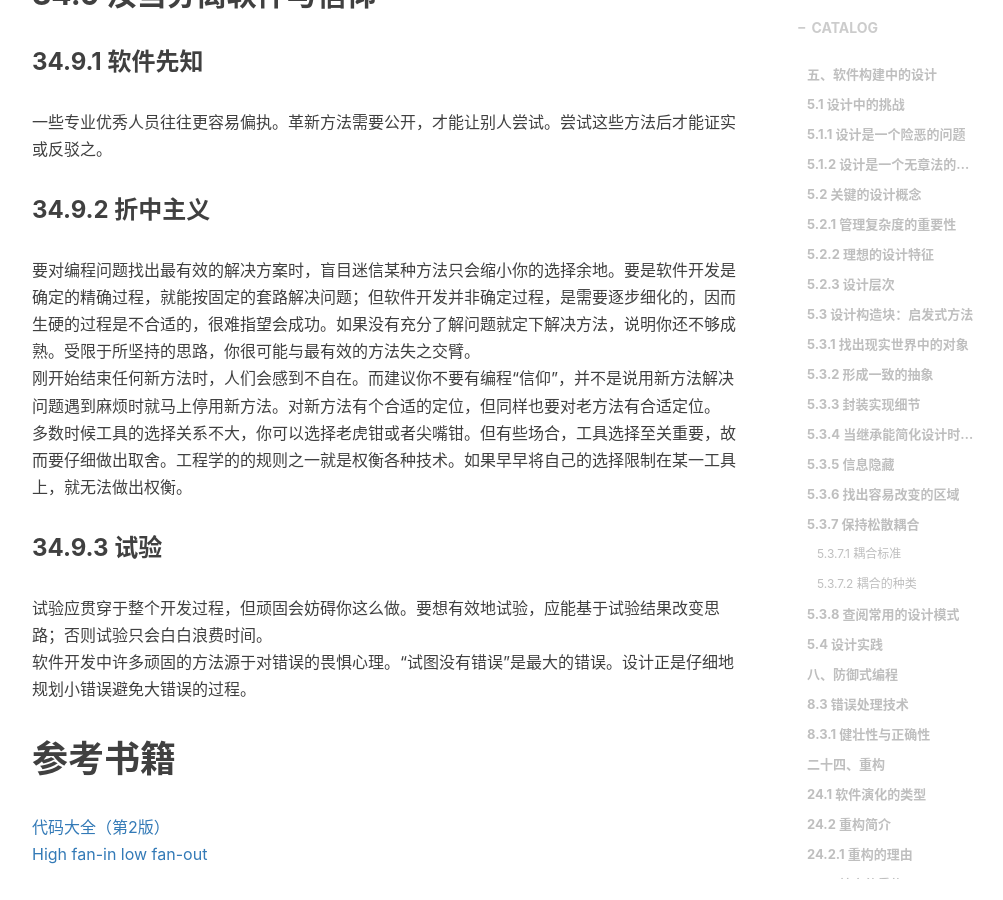
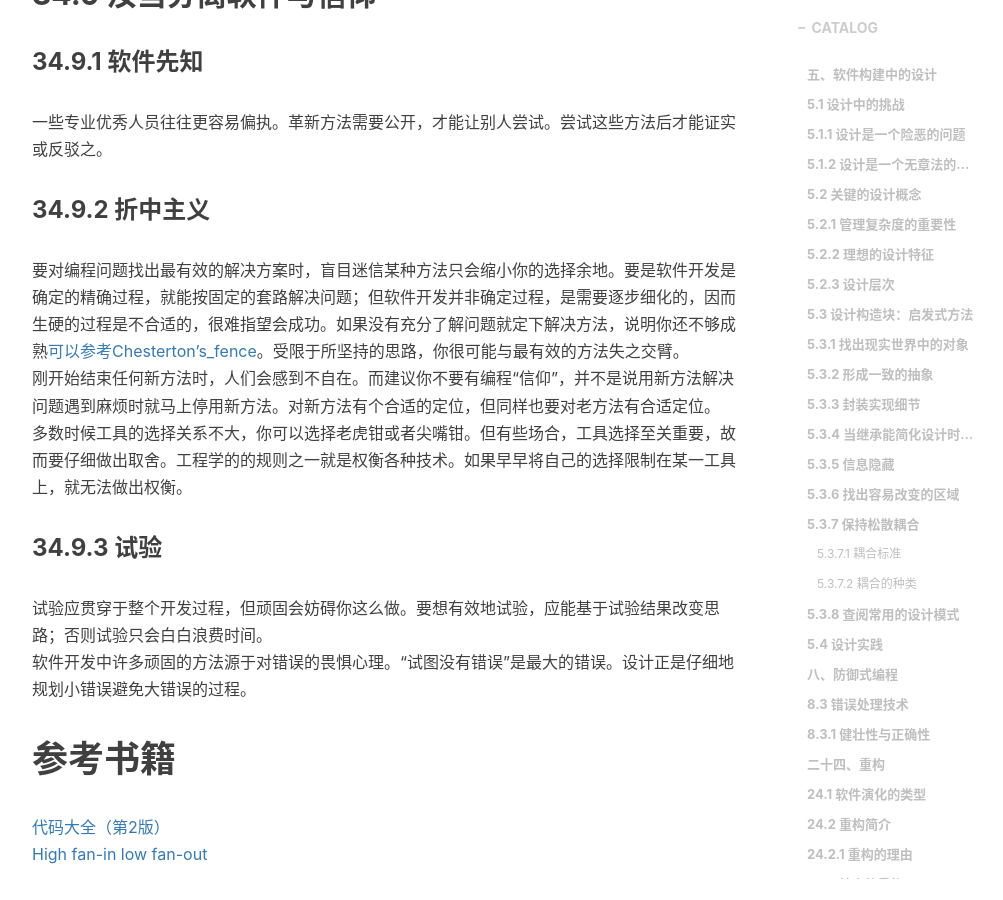
Before and after one commit to shihai1991/shihai1991.github.io, a Jekyll site: the page built from _posts/2022-05-28-代码大全2.md, in a window 1280 px wide and 900 px high, scrolled down 9402 px. Shown: the whole window, without its empty margins (233-1236 px from the left). Built offline with Jekyll 4.4.1, drawn with Linux system fonts in a browser that asks for light colours; nearby versions of some CDN libraries; comment, search, counter and statistics services are not loaded.

Commit message:
Update 2022-05-28-代码大全2.md

```diff
--- a/_posts/2022-05-28-代码大全2.md
+++ b/_posts/2022-05-28-代码大全2.md
@@ -249,7 +249,7 @@
 一些专业优秀人员往往更容易偏执。革新方法需要公开，才能让别人尝试。尝试这些方法后才能证实或反驳之。
 
 ### 34.9.2 折中主义
-要对编程问题找出最有效的解决方案时，盲目迷信某种方法只会缩小你的选择余地。要是软件开发是确定的精确过程，就能按固定的套路解决问题；但软件开发并非确定过程，是需要逐步细化的，因而生硬的过程是不合适的，很难指望会成功。如果没有充分了解问题就定下解决方法，说明你还不够成熟。受限于所坚持的思路，你很可能与最有效的方法失之交臂。
+要对编程问题找出最有效的解决方案时，盲目迷信某种方法只会缩小你的选择余地。要是软件开发是确定的精确过程，就能按固定的套路解决问题；但软件开发并非确定过程，是需要逐步细化的，因而生硬的过程是不合适的，很难指望会成功。如果没有充分了解问题就定下解决方法，说明你还不够成熟[可以参考Chesterton's_fence](https://en.wikipedia.org/wiki/G._K._Chesterton#Chesterton's_fence)。受限于所坚持的思路，你很可能与最有效的方法失之交臂。
 刚开始结束任何新方法时，人们会感到不自在。而建议你不要有编程“信仰”，并不是说用新方法解决问题遇到麻烦时就马上停用新方法。对新方法有个合适的定位，但同样也要对老方法有合适定位。
 多数时候工具的选择关系不大，你可以选择老虎钳或者尖嘴钳。但有些场合，工具选择至关重要，故而要仔细做出取舍。工程学的的规则之一就是权衡各种技术。如果早早将自己的选择限制在某一工具上，就无法做出权衡。
 
```
